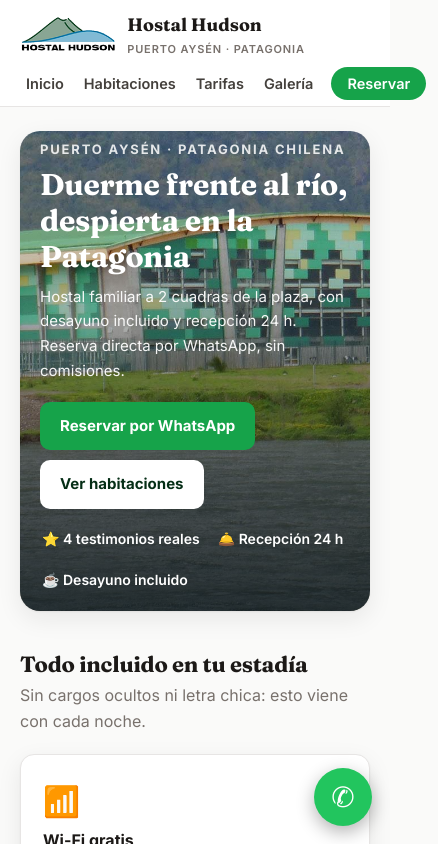
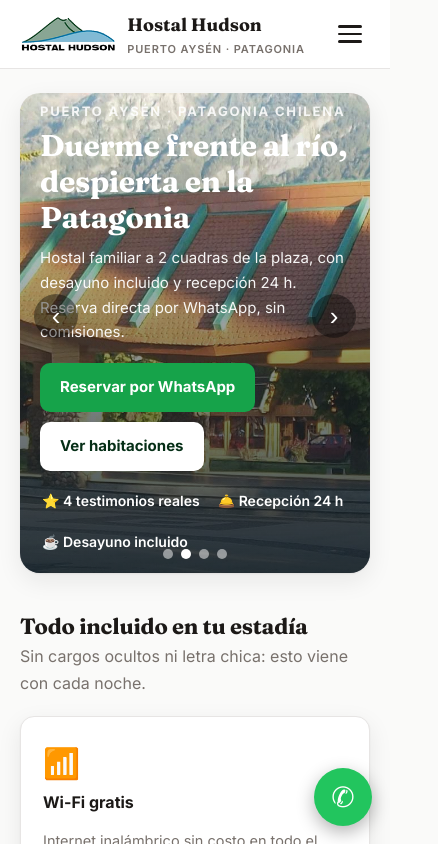
Before and after one commit to hugo-55/Hostal-Hudson, a Next.js app: page / in a window 390 px wide. Shown: the top 844 px of the page, 438 px wide, since content can reach past the window. Built offline with nearby package versions, Linux system fonts and the light colour scheme.

Commit message:
Salto visual: slideshow, lightbox, mapa real, menu movil, stats

```diff
--- a/app/globals.css
+++ b/app/globals.css
@@ -76,3 +76,46 @@ label { font-size: 13.5px; font-weight: 700; }
 .faq details:last-child { border-bottom: 0; }
 .footer { border-top: 1px solid var(--line); margin-top: 40px; padding: 24px 4px 8px; font-size: 14px; color: var(--muted); display: grid; grid-template-columns: repeat(auto-fit, minmax(220px, 1fr)); gap: 16px; }
 .footer strong { color: var(--ink); }
+
+/* Slideshow */
+.slideshow { position: absolute; inset: 0; }
+.slide { position: absolute; inset: 0; opacity: 0; transition: opacity 1s ease; }
+.slide.active { opacity: 1; }
+.slide-arrow { position: absolute; top: 42%; z-index: 3; background: rgba(0,0,0,.4); color: #fff; border: 0; width: 44px; height: 44px; border-radius: 50%; font-size: 26px; cursor: pointer; line-height: 1; }
+.slide-arrow.left { left: 14px; }
+.slide-arrow.right { right: 14px; }
+.slide-arrow:hover { background: rgba(0,0,0,.65); }
+.slide-dots { position: absolute; bottom: 14px; left: 0; right: 0; display: flex; gap: 8px; justify-content: center; z-index: 3; }
+.slide-dots button { width: 10px; height: 10px; border-radius: 50%; border: 0; background: rgba(255,255,255,.5); cursor: pointer; padding: 0; }
+.slide-dots button.on { background: #fff; }
+
+/* Stats band */
+.stats-row { display: flex; gap: 22px; margin: 14px 0; flex-wrap: wrap; }
+.stats-row b { font-size: 24px; display: block; font-family: var(--font-display), Georgia, serif; }
+.stats-row span { font-size: 13px; color: var(--muted); }
+
+/* Gallery + lightbox */
+.g-item { border: 0; padding: 0; background: none; cursor: zoom-in; border-radius: 12px; overflow: hidden; }
+.g-item img { border-radius: 12px; height: 230px; width: 100%; object-fit: cover; transition: transform .2s ease; box-shadow: var(--shadow); display: block; }
+.g-item:hover img { transform: scale(1.03); }
+.lightbox { position: fixed; inset: 0; background: rgba(0,0,0,.9); z-index: 50; display: flex; align-items: center; justify-content: center; }
+.lightbox img { max-width: 90vw; max-height: 82vh; border-radius: 10px; }
+.lb-close { position: absolute; top: 16px; right: 20px; background: none; border: 0; color: #fff; font-size: 30px; cursor: pointer; }
+.lb-arrow { position: absolute; top: 46%; background: rgba(255,255,255,.15); color: #fff; border: 0; width: 48px; height: 48px; border-radius: 50%; font-size: 30px; cursor: pointer; }
+.lb-arrow.left { left: 16px; }
+.lb-arrow.right { right: 16px; }
+.lb-cap { position: absolute; bottom: 20px; left: 0; right: 0; text-align: center; color: #fff; font-size: 14px; }
+
+/* Mobile nav */
+.burger { display: none; background: none; border: 0; cursor: pointer; padding: 8px; }
+.burger span { display: block; width: 24px; height: 2.5px; background: var(--ink); margin: 5px 0; border-radius: 2px; transition: .2s; }
+.burger.open span:nth-child(1) { transform: translateY(7.5px) rotate(45deg); }
+.burger.open span:nth-child(2) { opacity: 0; }
+.burger.open span:nth-child(3) { transform: translateY(-7.5px) rotate(-45deg); }
+@media (max-width: 720px) {
+  .burger { display: block; }
+  .nav { display: none; width: 100%; flex-direction: column; padding: 8px 0 12px; }
+  .nav.open { display: flex; }
+  .nav a { padding: 10px 4px; font-size: 16px; border-top: 1px solid var(--line); margin: 0; }
+  .nav-cta { text-align: center; margin-top: 8px !important; }
+}
--- a/app/layout.jsx
+++ b/app/layout.jsx
@@ -1,5 +1,6 @@
 import './globals.css';
 import { Fraunces, Inter } from 'next/font/google';
+import { NavBar } from '../components/NavBar';
 import { SITE_URL } from '../lib/site';
 
 const inter = Inter({ subsets: ['latin'], variable: '--font-body' });
@@ -32,23 +33,6 @@ export const metadata = {
   },
 };
 
-function Nav() {
-  return (
-    <div className="topbar">
-      <div className="topbar-inner">
-        <a className="logo" href="/"><img src="/img/logo.png" alt="Hostal Hudson" /> <span>Hostal Hudson<small>Puerto Aysén · Patagonia</small></span></a>
-        <nav className="nav">
-          <a href="/">Inicio</a>
-          <a href="/habitaciones">Habitaciones</a>
-          <a href="/tarifas">Tarifas</a>
-          <a href="/galeria">Galería</a>
-          <a className="nav-cta" href="/reservas">Reservar</a>
-        </nav>
-      </div>
-    </div>
-  );
-}
-
 export default function RootLayout({ children }) {
   const jsonLd = {
     '@context': 'https://schema.org',
@@ -75,7 +59,7 @@ export default function RootLayout({ children }) {
     <html lang="es-CL" className={`${inter.variable} ${fraunces.variable}`}>
       <body>
         <script type="application/ld+json" dangerouslySetInnerHTML={{ __html: JSON.stringify(jsonLd) }} />
-        <Nav />
+        <NavBar />
         {children}
       </body>
     </html>
--- a/app/page.jsx
+++ b/app/page.jsx
@@ -1,13 +1,20 @@
-import Image from 'next/image';
 import WhatsAppButton, { Footer } from '../components/Chrome';
+import Slideshow from '../components/Slideshow';
 import ReservaCTA from '../components/ReservaCTA';
 import { SERVICES, TESTIMONIALS, waLink, MAPS_URL, HOSTAL_PHONE_DISPLAY, PAGESPEED_URL } from '../lib/site';
+
+const SLIDES = [
+  { src: '/img/slide1.jpg', alt: 'Hostal Hudson frente al río Aysén' },
+  { src: '/img/slide2.jpg', alt: 'Vista al río desde el hostal' },
+  { src: '/img/slide3.jpg', alt: 'Habitaciones acogedoras' },
+  { src: '/img/slide4.jpg', alt: 'Paisaje patagónico' },
+];
 
 export default function Home() {
   return (
     <div className="container">
       <div className="hero">
-        <Image src="/img/slide1.jpg" alt="Hostal Hudson frente al río Aysén" fill priority sizes="100vw" style={{ objectFit: 'cover' }} />
+        <Slideshow slides={SLIDES} />
         <div className="hero-text">
           <div className="hero-kicker">Puerto Aysén · Patagonia chilena</div>
           <h1>Duerme frente al río, despierta en la Patagonia</h1>
@@ -43,10 +50,20 @@ export default function Home() {
         <div className="card">
           <h3>📍 Teniente Merino 1080</h3>
           <p>A 2 cuadras de la plaza de armas, a orillas del río Aysén y frente al puente Presidente Ibáñez, Monumento Nacional. Cerca de bancos, oficinas públicas y comercio.</p>
+          <div className="stats-row">
+            <div><b>2</b><span>cuadras a la plaza</span></div>
+            <div><b>24 h</b><span>recepción</span></div>
+            <div><b>6/6</b><span>servicios incluidos</span></div>
+          </div>
           <p><a className="btn btn-outline" href={MAPS_URL} target="_blank">Cómo llegar →</a></p>
         </div>
         <div className="card" style={{ padding: 10 }}>
-          <img src="/img/slide2.jpg" alt="Vista al río Aysén desde el hostal" style={{ borderRadius: 10, height: '100%', minHeight: 240, objectFit: 'cover', width: '100%' }} />
+          <iframe
+            title="Mapa Hostal Hudson"
+            src="https://www.google.com/maps?q=Teniente+Merino+1080,+Puerto+Ays%C3%A9n&output=embed"
+            style={{ border: 0, borderRadius: 10, width: '100%', height: '100%', minHeight: 300 }}
+            loading="lazy"
+          />
         </div>
       </div>
 
--- /dev/null
+++ b/components/NavBar.jsx
@@ -0,0 +1,24 @@
+'use client';
+import { useState } from 'react';
+
+// Menú móvil con hamburguesa + aparición suave de secciones al hacer scroll.
+export function NavBar() {
+  const [open, setOpen] = useState(false);
+  return (
+    <div className="topbar">
+      <div className="topbar-inner">
+        <a className="logo" href="/"><img src="/img/logo.png" alt="Hostal Hudson" /> <span>Hostal Hudson<small>Puerto Aysén · Patagonia</small></span></a>
+        <button className={`burger ${open ? 'open' : ''}`} onClick={() => setOpen(!open)} aria-label="Menú">
+          <span /><span /><span />
+        </button>
+        <nav className={`nav ${open ? 'open' : ''}`}>
+          <a href="/" onClick={() => setOpen(false)}>Inicio</a>
+          <a href="/habitaciones" onClick={() => setOpen(false)}>Habitaciones</a>
+          <a href="/tarifas" onClick={() => setOpen(false)}>Tarifas</a>
+          <a href="/galeria" onClick={() => setOpen(false)}>Galería</a>
+          <a className="nav-cta" href="/reservas" onClick={() => setOpen(false)}>Reservar</a>
+        </nav>
+      </div>
+    </div>
+  );
+}
--- /dev/null
+++ b/components/Slideshow.jsx
@@ -0,0 +1,28 @@
+'use client';
+import { useEffect, useState } from 'react';
+import Image from 'next/image';
+
+// Hero slideshow con fotos reales. Auto-avanza cada 6s, flechas + puntos.
+export default function Slideshow({ slides }) {
+  const [i, setI] = useState(0);
+  useEffect(() => {
+    const t = setInterval(() => setI((v) => (v + 1) % slides.length), 6000);
+    return () => clearInterval(t);
+  }, [slides.length]);
+  return (
+    <div className="slideshow">
+      {slides.map((s, k) => (
+        <div key={s.src} className={`slide ${k === i ? 'active' : ''}`} aria-hidden={k !== i}>
+          <Image src={s.src} alt={s.alt} fill priority={k === 0} sizes="100vw" style={{ objectFit: 'cover' }} />
+        </div>
+      ))}
+      <button className="slide-arrow left" onClick={() => setI((i - 1 + slides.length) % slides.length)} aria-label="Anterior">‹</button>
+      <button className="slide-arrow right" onClick={() => setI((i + 1) % slides.length)} aria-label="Siguiente">›</button>
+      <div className="slide-dots">
+        {slides.map((s, k) => (
+          <button key={k} className={k === i ? 'on' : ''} onClick={() => setI(k)} aria-label={`Foto ${k + 1}`} />
+        ))}
+      </div>
+    </div>
+  );
+}
```
Also changed, not shown: app/galeria/page.jsx (+4 -15 lines), components/Lightbox.jsx (added, +39 -0 lines).
